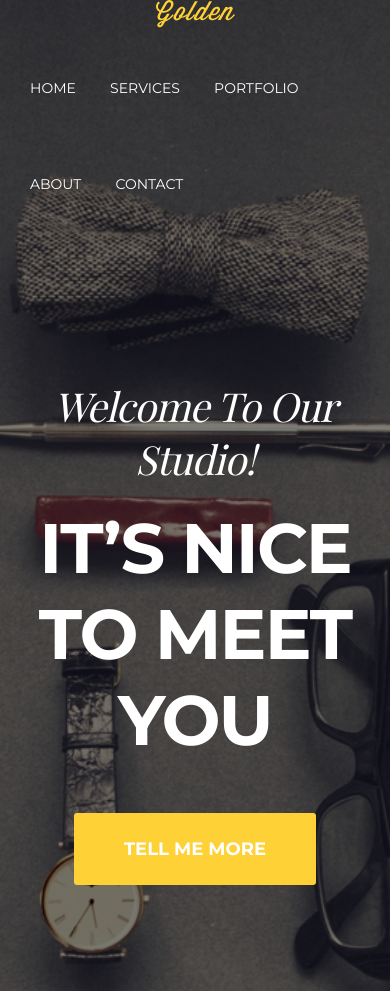
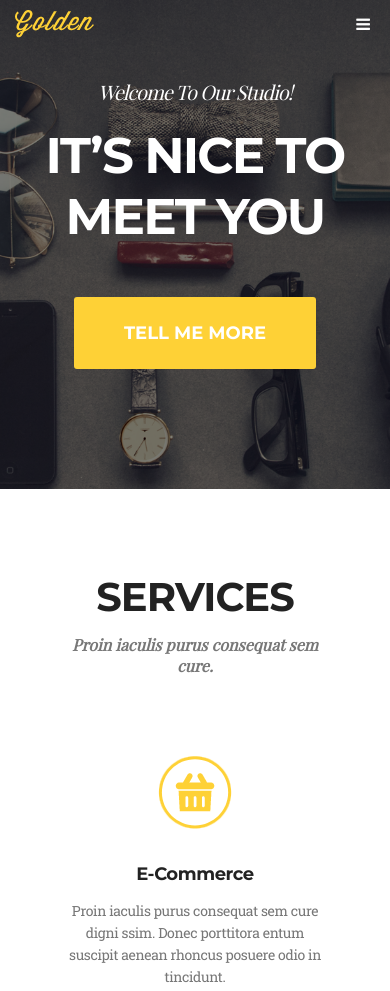
Before and after one commit to taangela/golden, a website: page index.html in a window 390 px wide. Shown: the top 991 px of the page. Drawn offline with nearby package versions, Linux system fonts and the light colour scheme.

Commit message:
Add mobile menu

```diff
--- a/index.html
+++ b/index.html
@@ -11,6 +11,7 @@
         <link href="https://fonts.googleapis.com/css?family=Roboto&display=swap" rel="stylesheet">
         <link href="https://fonts.googleapis.com/css?family=Roboto+Slab&display=swap" rel="stylesheet">
         <link href="https://fonts.googleapis.com/css?family=Playfair+Display&display=swap" rel="stylesheet">
+        <link rel="stylesheet" href="https://cdnjs.cloudflare.com/ajax/libs/font-awesome/4.7.0/css/font-awesome.min.css">
     </head>
 
     <body>
@@ -23,12 +24,14 @@
                 <img src="images/Logo-Treehouse.png" alt="Golden logo">
               </a>
               <nav>
-                <ul class="menu-items">
+                <ul class="menu-items" id="myMenu">
                   <li><a href=#>HOME</a></li>
                   <li><a href=#>SERVICES</a></li>
                   <li><a href=#>PORTFOLIO</a></li>
                   <li><a href=#>ABOUT</a></li>
                   <li><a href=#>CONTACT</a></li>
+                  <a href="javascript:void(0);" class="icon" onclick="myFunction()">
+                  <i class="fa fa-bars"></i></a>
                 </ul>
               </nav>
             </header>
@@ -153,5 +156,6 @@
                 </div>
             </div>
         </section>
+      <script src="js/script.js"></script>
     </body>
 </html>
--- a/js/script.js
+++ b/js/script.js
@@ -0,0 +1,11 @@
+
+function myFunction() {
+  var x = document.getElementById("myMenu");
+  if (x.className === "menu-items") {
+    x.className += " responsive";
+    console.log ("co sie dzieje")
+  } else {
+    x.className = "menu-items";
+    console.log("nie wiem")
+  }
+}
--- a/sass/style.scss
+++ b/sass/style.scss
@@ -54,7 +54,7 @@ section {
   margin:0 0 80px 0;
 }
 
-/*background*/
+/*Into-section background*/
 
 .image-bg {
   background-image: url("../images/background_image_hover.png");
@@ -111,11 +111,16 @@ section {
   color: #fed136;
 }
 
+.menu-items .icon {
+  display: none;
+  color: #ffffff;
+}
 
+.page-header{
+  display: inline-block;
+}
 /*Intro-section*/
-/*.intro-section .text-section {
-  color:#ffffff;
-}*/
+
 .intro-section .text-section h1{
   margin : 20px 0 0;
   font-size: 70px;
@@ -254,21 +259,78 @@ section {
   }
 /*mobile*/
 @media (max-width: 767px) {
-  .page-header {
+  /*.page-header {
     flex-direction: column; }
 
+  .menu-items li a {
+    padding: 10px;
+  }
+
+  .brand, .brand img {
+      padding-top: 30px;
+  }*/
+  .brand, .brand img {
+    padding: 5px 0 0;
+  }
+  .page-header {
+    display:block;
+  }
+  .menu-items li{
+    display:none;
+  }
+  .menu-items li a {
+    padding: 0;
+  }
+
+  .menu-items a.icon {
+    float: right;
+    display: block;
+    position: absolute;
+    right: 20px;
+    top: 15px;
+  }
+
+.menu-items.responsive{
+  /*position: absolute;*/
+}
+  .menu-items.responsive li {
+    display:block;
+    text-align: center;
+    float: none;
+  }
+
+  .menu-items.responsive a.icon {
+    position:absolute;
+    right: 20px;
+    top: 15px;
+  }
+  .menu-items.responsive a{
+    float: none;
+  }
   .image-bg {
     height: 100%;
-    }
-
+  }
+  .intro-section .text-section p {
+      margin-top: 40px;
+      font-size: 20px;
+  }
+  .intro-section .text-section h1{
+      font-size: 50px;
+  }
   .footer .container {
     text-align: center;
-    }
+  }
   .footer {
     margin :20px 0;
   }
-    .section-title {
+  .section-title {
       padding-top: 70px;
+    }
+  .services-section {
+    padding-bottom: 40px;
+  }
+  .services-section .container {
+    max-width: 80%;
     }
   .services-section .card {
     margin-bottom: 60px;
@@ -278,49 +340,12 @@ section {
     }
   .portfolio-section .card {
     margin-bottom: 60px;
-  }
+    }
   }
 
-
-
-/*  .box-image {
-    position: relative;
-    width: 100%;
-    height: 150px; }
-
-  .box-description {
-    padding: 36px 5px 0 0;
-    text-align: left; }
-
-  section {
-    padding: 30px; }
-
-  .page-title {
-    font-size: 58px; }
-
-  .section-title {
-    margin-bottom: 30px;
-    margin-top: 30px;
-    font-size: 32px; }
-
-  .btn {
-    margin-top: 15px; }
-
-  .navigation ul li {
-    margin: 0 5px; }
-
-  .services .section-subtitle {
-    margin-top: 30px; }
-
-  .services p {
-    margin-bottom: 0; }
-
-  .services .btn {
-    position: static; }
-
-  .contact-details {
-    margin-top: 50px; }
-
-  .page-footer ul {
-    padding-left: 0; } }
-*/
+@media (min-width: 767px) and (max-width: 991px) {
+  .portfolio-section .container {
+    max-width: 90%;
+    padding: 0 15px;
+    }
+}
```
Also changed, not shown: css/style.css, 1 other file.
